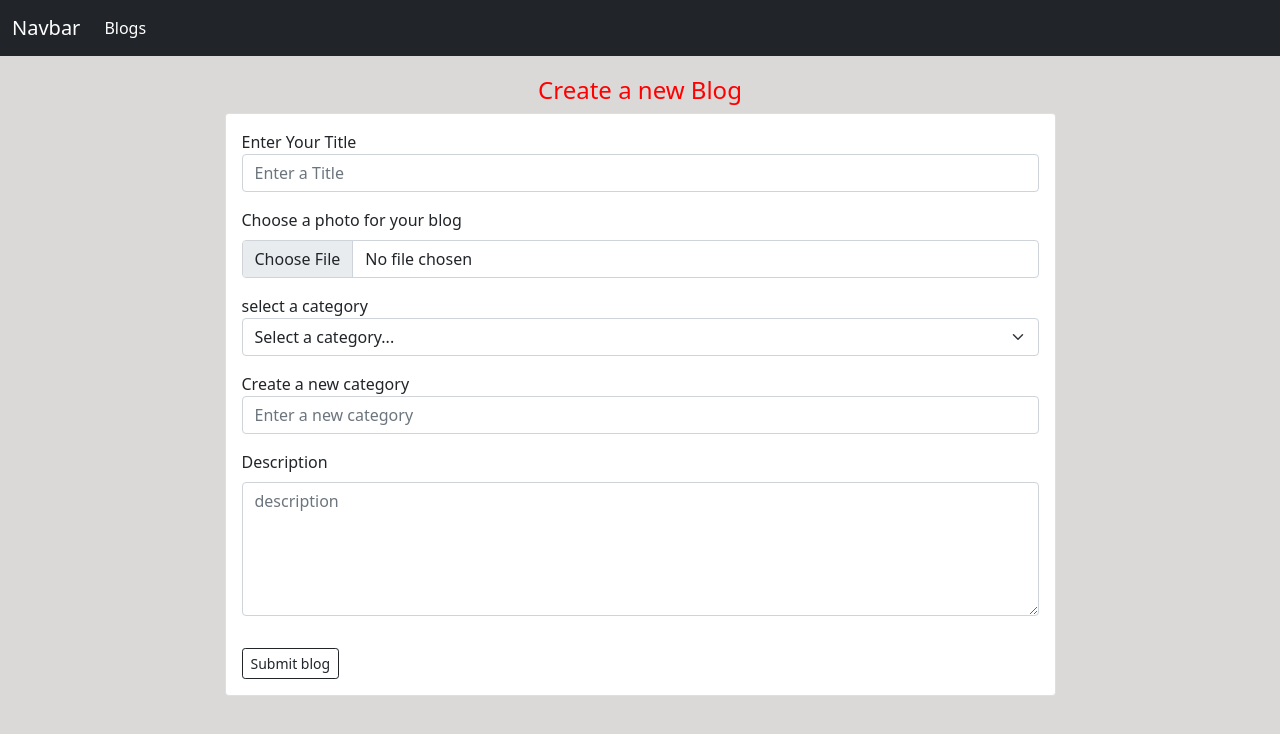
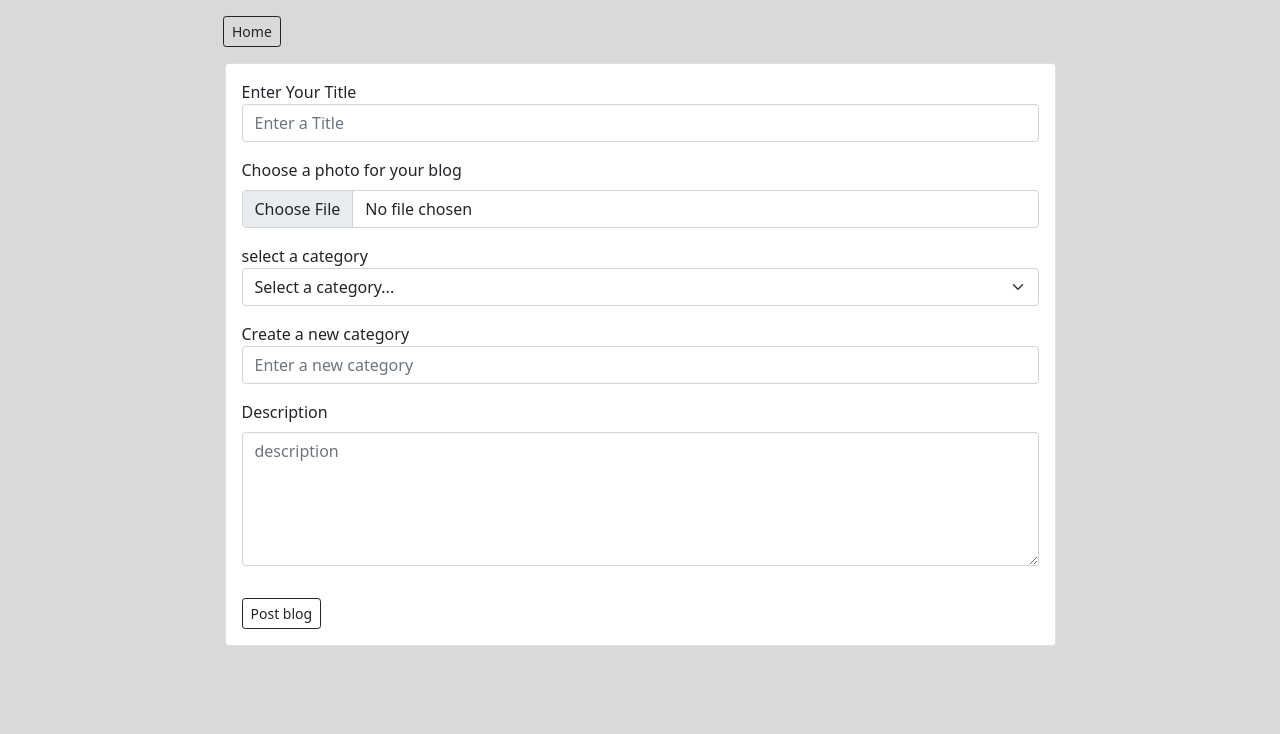
Before and after one commit to sajjankarki18/blogspot, a Django app: page /writeBlog/ in a window 1280 px wide. Shown: the top 734 px of the page. Run offline with Django 4.2, Linux system fonts and the light colour scheme; a user stored in the database is signed in; data comes from the database, SQL or seed files in the repository; both versions use the stored data as it was after the commit.

Commit message:
new files added

```diff
--- a/templates/blogfeed.html
+++ b/templates/blogfeed.html
@@ -11,9 +11,9 @@
 
 </head>
 
-<body class="m-5" style="background-color: rgb(219, 216, 216);">
+<body style="background-color: rgb(219, 216, 216);">
     <div class="container">
-        <a href="{% url 'index' %}" class="btn btn-outline-dark my-2">go back</a>
+        <a href="{% url 'index' %}" style="margin-left: 12px;" class="btn btn-outline-dark btn-sm mt-3">Home</a>
         {% for blog in blogs reversed %}
         <div class="card m-3" style=" max-width: 550px;border-radius: 6px; box-shadow: rgba(0, 0, 0, 0.24) 0px 3px 8px;">
             <div class="row g-0" style="padding: 10px;">
--- a/templates/writeBlog.html
+++ b/templates/writeBlog.html
@@ -10,25 +10,10 @@
 </head>
 
 <body style="background-color: rgb(219, 216, 216);">
-  <nav style="margin-bottom: 20px;" class="navbar navbar-expand-lg navbar-dark bg-dark">
-    <div class="container-fluid">
-      <a class="navbar-brand" href="#">Navbar</a>
-      <button class="navbar-toggler" type="button" data-bs-toggle="collapse" data-bs-target="#navbarNav"
-        aria-controls="navbarNav" aria-expanded="false" aria-label="Toggle navigation">
-        <span class="navbar-toggler-icon"></span>
-      </button>
-      <div class="collapse navbar-collapse" id="navbarNav">
-        <ul class="navbar-nav">
-          <li class="nav-item">
-            <a class="nav-link active" aria-current="page" href="{% url 'index' %}">Blogs</a>
-          </li>
-        </ul>
-      </div>
-    </div>
-  </nav>
+
   <div class="container">
+    <a href="{% url 'index' %}" style="margin-left: 141px;" class="btn btn-outline-dark btn-sm my-3">Home</a>
     <div class="row justify-content-center">
-      <p class="h4 text-center" style="color: red;">Create a new Blog</p>
       <div class="col-md-9">
         <div class="card">
           <form action="" method="POST" enctype="multipart/form-data">
@@ -60,7 +45,7 @@
               <textarea required name="description" placeholder="description" class="form-control" id="exampleFormControlTextarea1"
                 rows="5"></textarea>
             </div>
-            <button class="btn btn-outline-dark btn-sm m-3">Submit blog</button>
+            <button class="btn btn-outline-dark btn-sm m-3">Post blog</button>
           </form>
         </div>
       </div>
```
Also changed, not shown: templates/index.html (+1 -8 lines), db.sqlite3.
